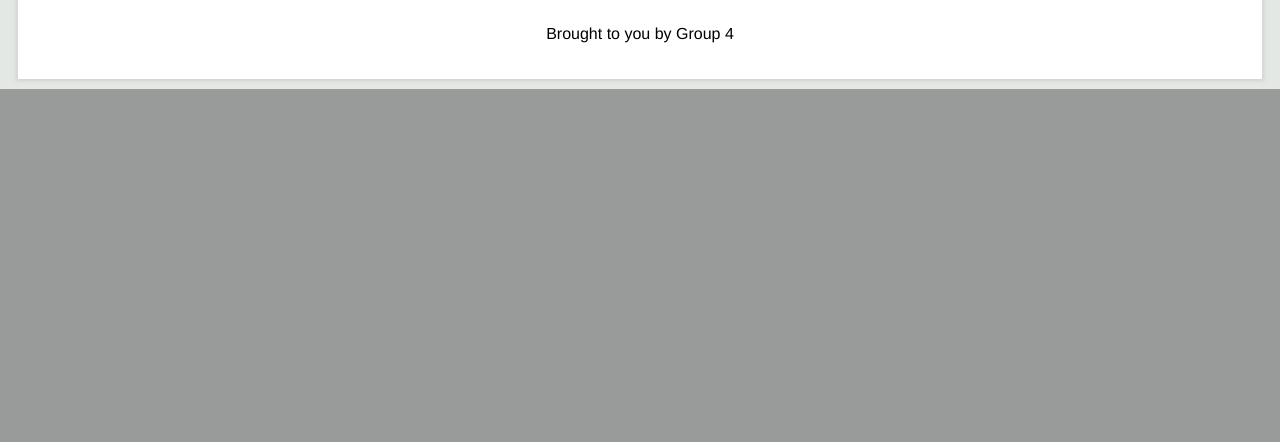
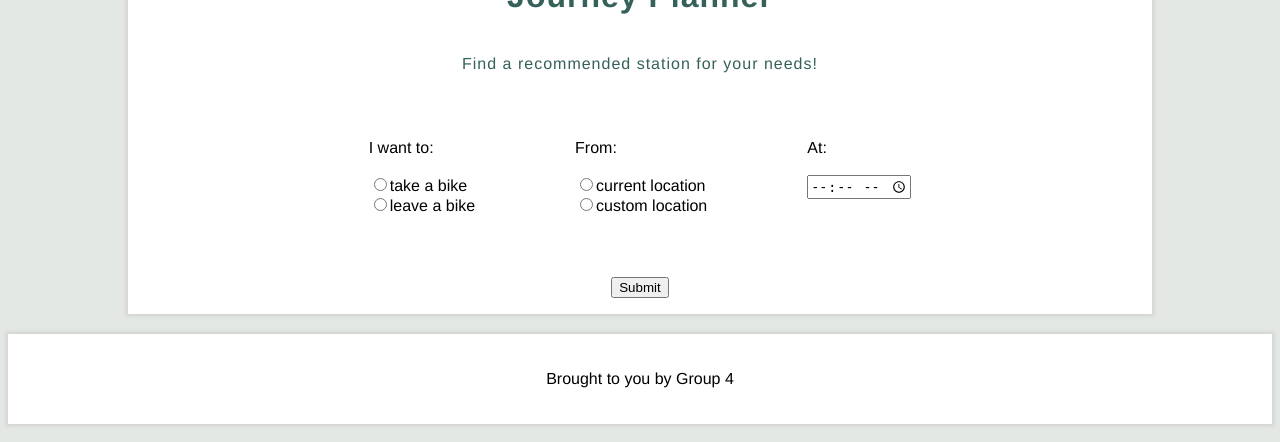
Before and after one commit to lornafay/G4-Dublin-Bikes, a Flask app: page / in a window 1280 px wide. Shown: the part 894-1336 px from the top of the page. Before the commit the page ends 983 px from the top, so only its background shows below. Run offline with Flask 2, Linux system fonts and the light colour scheme; data that the repository does not hold is empty; some libraries are stand-ins or nearby versions.

Commit message:
journey planner inputs created

```diff
--- a/flask_app/static/css/main.css
+++ b/flask_app/static/css/main.css
@@ -4,13 +4,18 @@ body {
   font-family: Helvetica;
   font-weight: 300;
   background-color: #e3e8e5;
+  display: flex;
+  flex-direction: column;
+  align-items: center;
 }
 
 header,
 footer{
   margin: 10px;
   background-color: #ffffff;
+  width: 100%;
 }
+
 
 .container {
   display: flex;
@@ -38,13 +43,13 @@ footer{
   letter-spacing: 2px;
 }
 
-#home_container {
+
+.home_container {
   display: flex;
-  flex-direction: row;
+  flex-direction: column;
   align-items: center;
   justify-content: space-evenly;
-  width: 100%;
-  justify-content: center;
+  width: 90%;
   background-color: transparent;
 }
 
@@ -64,6 +69,12 @@ li {
 
 a {
   text-decoration: none;
+}
+
+.intro {
+  letter-spacing: 1px;
+  color: #35615a;
+  margin: 20px 0;
 }
 
 /* code for animated navbar taken from Kevin Powell on YouTube https://www.youtube.com/watch?v=8QKOaTYvYUA&t=0s  */
@@ -112,22 +123,44 @@ a {
   float: right;
 }
 
-#station_info {
+.station_info {
   display: flex;
   background-color: #d6e7e6;
   padding: 10%;
   border-radius: 10px;
-  font-size: 15;
 }
+
+#planner_box{
+  display: flex;
+  flex-direction: column;
+  align-items: center;
+  width: 90%;
+}
+
+form {
+  display: flex;
+  flex-direction: column;
+  align-items: center;
+  justify-content: space-between;
+}
+#selections{
+  display: flex;
+  flex-direction: row;
+}
+
+.field{
+  display: flex;
+  margin: 30px 50px;
+}
+
+.selection_item{
+  font-weight: 500;
+}
+
+
 
 /* weather-specific styling */
 
-.intro {
-  letter-spacing: 1px;
-  color: #35615a;
-}
-
-/* weather-specific styling */
 
 #weather_container {
   width: 80%;
--- a/flask_app/static/js/dublinbikes.js
+++ b/flask_app/static/js/dublinbikes.js
@@ -44,7 +44,7 @@ function create_markers(){
             google.maps.event.addListener(marker, "click", function (e) {
 
             var contentString = '<div id="content_window"><h2>' + station.number + '. ' + station.name + `</h2>
-                            <table id="station_info">
+                            <table class="station_info">
                             <tr><td>Status: </td><td><span class="station_info_item">` + station.status + `</span></td></tr>
                             <tr><td>Bikes available: </td><td><span class="station_info_item">` + station.bikes_available + `</span></td></tr>
                             <tr><td>Stands available: </td><td><span class="station_info_item">` + station.stands_available + `</span></td></tr>
--- a/flask_app/templates/base.html
+++ b/flask_app/templates/base.html
@@ -28,9 +28,9 @@
 
     </header>
 
-    <div id="home_container">
-        {% block body %}{% endblock %}
-    </div>
+        <div class="home_container">
+            {% block body %}{% endblock %}
+        </div>
 
     <footer class="container" id="footer">
         <div class="box">
--- a/flask_app/templates/index.html
+++ b/flask_app/templates/index.html
@@ -28,9 +28,37 @@
 
 {% block body %}
 
-    <div class="box" id="map" style="border: none;">
+    <div id="map" style="border: none;">
         <p>Map</p>
         <script src="https://maps.googleapis.com/maps/api/js?key=AIzaSyAATWob_anm9tXOgwSN35vcZIal8Q5oZto&callback=initMap" async></script>
+    </div>
+    <div class="container" id="planner_box">
+      <h1 class="intro">Journey Planner</h1>
+      <p class="intro">Find a recommended station for your needs!</p>
+      <form id="planner_form" action="#" method="post">
+        <div id="selections">
+          <div class="field" id="request">
+            <p><span class="selection_item">I want to:</span><br><br>
+              <input type="radio" id="take" value="take"><label for="take">take a bike</label><br>
+              <input type="radio" id="leave" value="leave"><label for="leave">leave a bike</label>
+            </p>
+          </div>
+          <div class="field" id="location">
+            <p><span class="selection_item">From:</span><br><br>
+              <input type="radio" id="current" value="current"><label for="current">current location</label><br>
+              <input type="radio" id="custom" value="custom"><label for="custom">custom location</label>
+            </p>
+          </div>
+          <div class="field" id="time">
+            <p><span class="selection_item">At:</span><br><br>
+              <input type="time" name="nm">
+            </p>
+          </div>
+        </div>
+      <div id="submit_btn">
+        <p><input type="submit" name="nm"></p>
+      </div>
+      </form>
     </div>
 
 
```
Also changed, not shown: flask_app/templates/weather.html (+5 -13 lines).
